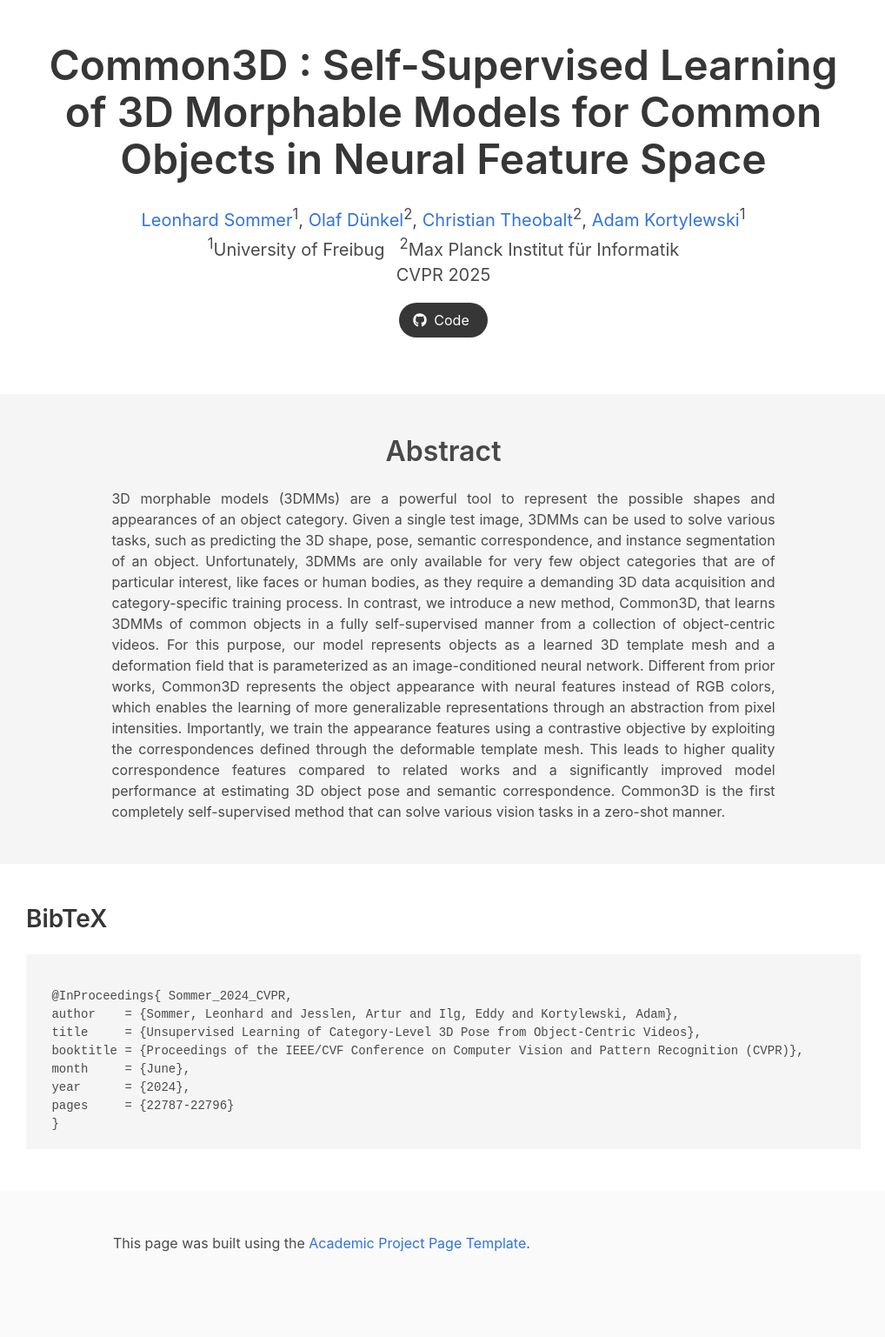
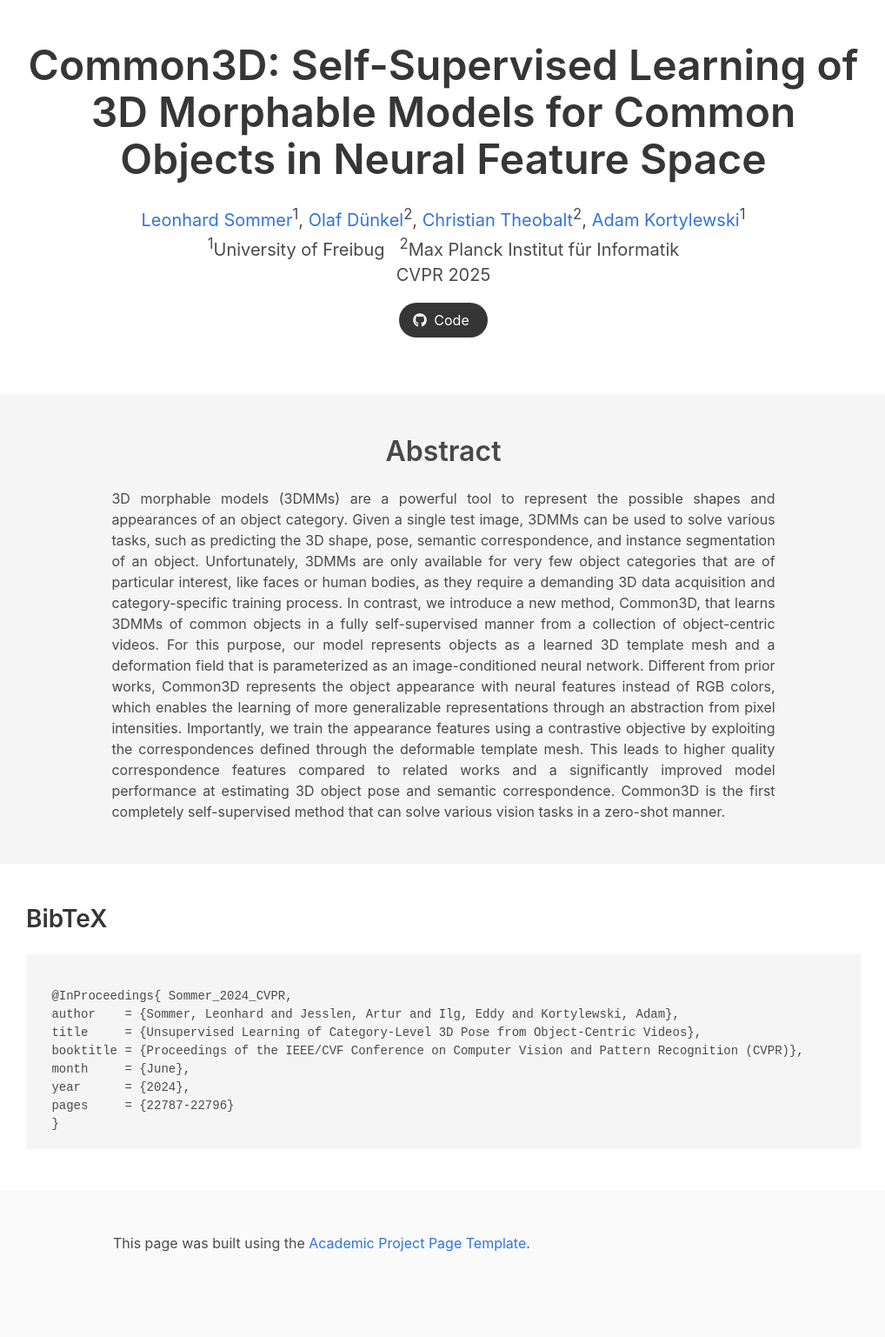
Before and after one commit to GenIntel/genintel.github.io, a Jekyll site: the page built from common3d.md, in a window 1280 px wide. Shown: the whole page at 87% size, without its empty margins (130-1148 px from the left). Built offline with Jekyll 4.4.1, drawn with Linux system fonts in a browser that asks for light colours; nearby versions of some CDN libraries; library files that are not in the unit come from our copies; a style sheet for code colours, icons or effects is not loaded; some of the changed lines change nothing that is shown.

Commit message:
add common3d

```diff
--- a/_layouts/project_uop3d.html
+++ b/_layouts/project_uop3d.html
@@ -22,7 +22,7 @@
     <meta name="viewport" content="width=device-width, initial-scale=1">
 
 
-    <title>Academic Project Page</title>
+    <title>{{ page.title }}</title>
     <link rel="icon" type="image/x-icon" href="assets/img/favicon.png">
 
     <link rel="stylesheet" href="assets/css/bulma.min.css">
--- a/common3d.md
+++ b/common3d.md
@@ -1,6 +1,6 @@
 ---
 layout: project_uop3d # projects project_uop3d
-title: Common3D &#58; Self-Supervised Learning of 3D Morphable Models for Common Objects in Neural Feature Space
+title: Common3D&#58; Self-Supervised Learning of 3D Morphable Models for Common Objects in Neural Feature Space
 arxiv_pdf:
 supplementary_material:
 github_link: https://github.com/GenIntel/common3d.git
```
